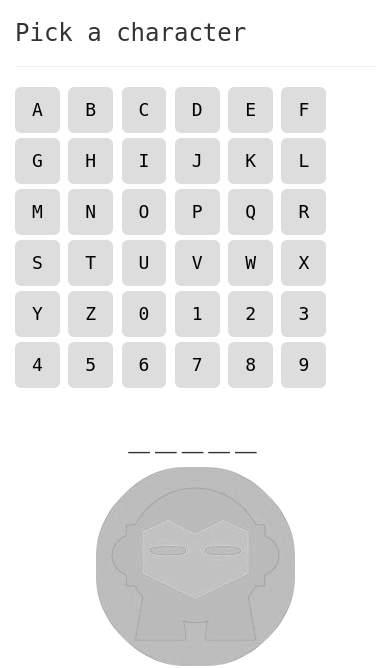
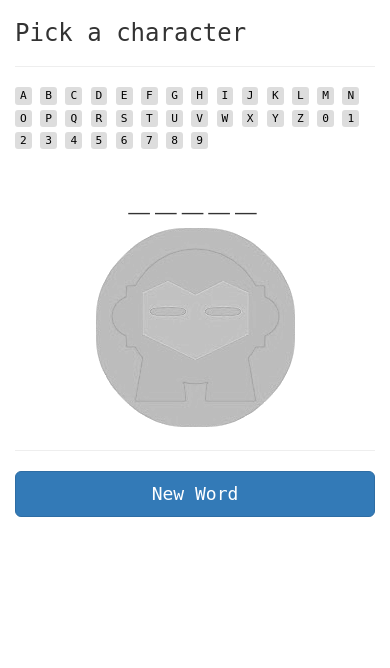
Before and after one commit to moagstar/hangman, a Flask app: page / in a window 390 px wide. Shown: the top 668 px of the page. Run offline with Flask 2, Linux system fonts and the light colour scheme; some libraries are stand-ins or nearby versions.

Commit message:
made the styling more responsive so the buttons are smaller on mobile

```diff
--- a/static/css/hangman.css
+++ b/static/css/hangman.css
@@ -25,3 +25,21 @@ button {
 #hangman-string {
     letter-spacing: 5px;
 }
+
+@media (max-width: 768px) {
+    .btn-sm {
+        padding: 2px 4px;
+        font-size: 80%;
+        line-height: 1;
+    }
+}
+
+@media (min-width: 769px) {
+    .btn-sm {
+        padding: 4px 9px;
+        font-size: 90%;
+        line-height: 1.2;
+        width: 45px;
+        height: 45px;
+    }
+}
--- a/templates/index.html
+++ b/templates/index.html
@@ -25,7 +25,7 @@
             <div class="btn-group" role="group" aria-label="{{ character }}">
                 <button id="_{{ character }}"
                         type="bu3tton"
-                        class="btn btn-lg character"
+                        class="btn btn-sm character"
                         onclick="onCharacterClicked('{{ character }}')">
                     {{ character }}
                 </button>
```
